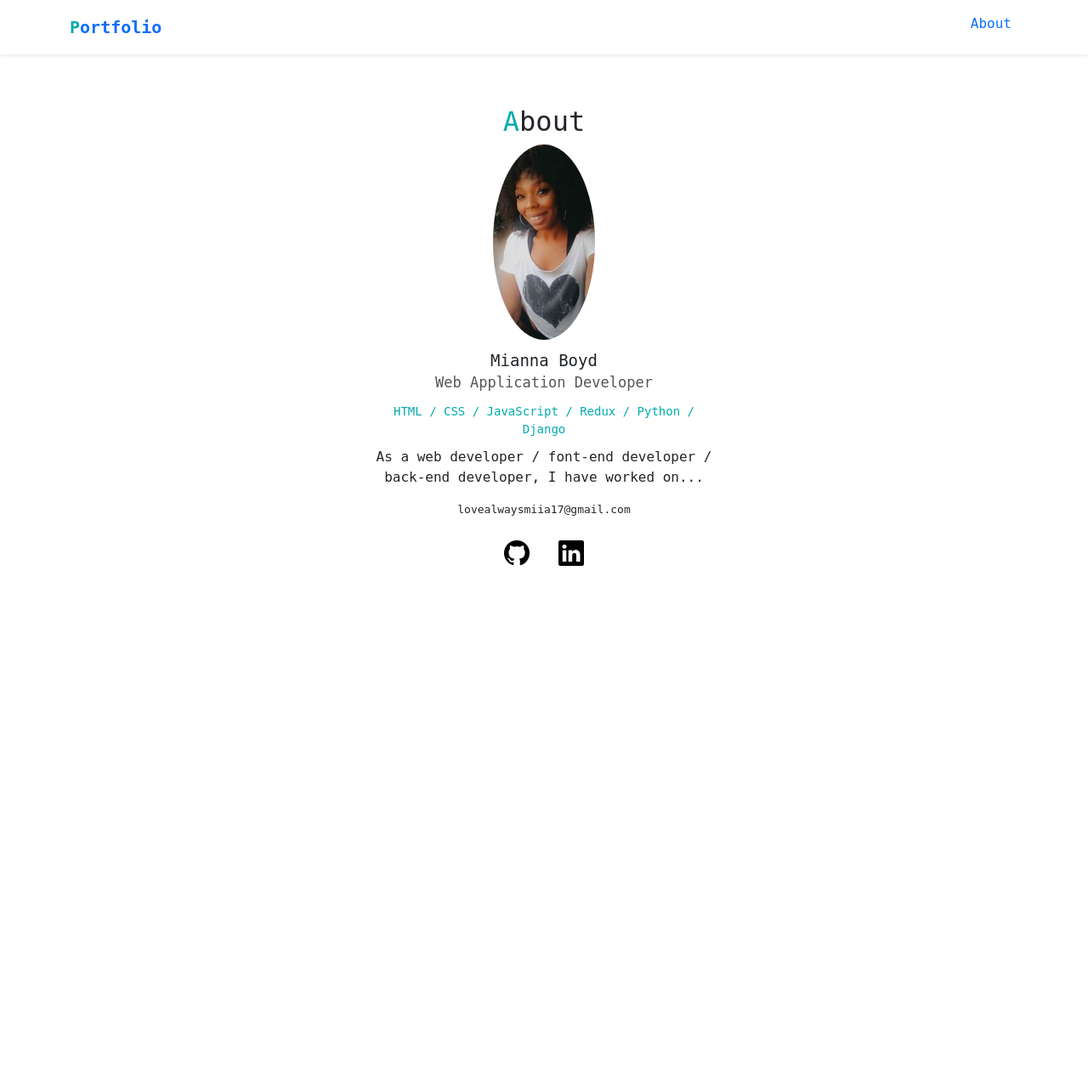
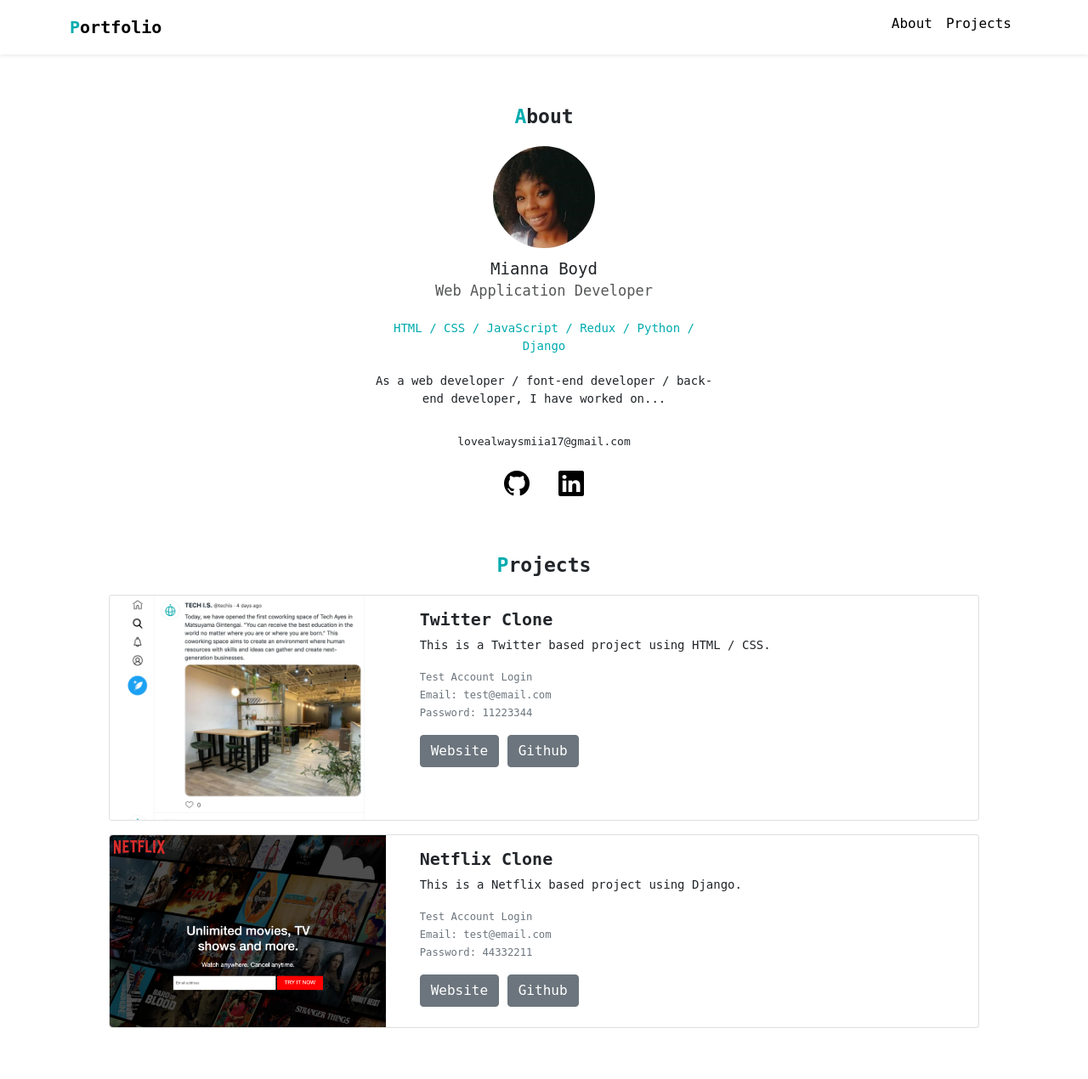
Before and after one commit to Lovemiia17/portfolio, a PHP site: page / in a window 1280 px wide. Shown: the whole page at 85% size. Before the commit the page ends 666 px from the top, so only its background shows below. Run offline with PHP 8.4, Linux system fonts and the light colour scheme; some libraries are stand-ins or nearby versions.

Commit message:
added project cards, replaced img for main photo, small design edits

```diff
--- a/index.html
+++ b/index.html
@@ -33,16 +33,20 @@
             <div class="collapse navbar-collapse" id="navbarToggler"></div>
                 <ul class="navbar-nav ms-auto mb-2 ">
                     <li class="nav-item">
-                        <a class="nav-link font=black" href="#about">About</a>
+                        <a class="nav-link font-black" href="#about">About</a>
+                    </li>
+                    <li class="nav-item">
+                        <a class="nav-link font-black" href="#projects">Projects</a>
                     </li>
                 </ul>
             </div>
         </div>
     </nav>
+</body>
 
     <div id="about">
         <h2><span class="font-primary">A</span>bout</h2>
-        <img src="img/MahmaMiia.jpg">
+        <img src="img/MahmaMiia1.jpg">
         <div class="name">Mianna Boyd</div>
         <div class="vocation">Web Application Developer</div>
         <div class="skills">HTML / CSS / JavaScript / Redux / Python / Django</div>
@@ -55,4 +59,50 @@
             <a href="#"><i class="bi bi-linkedin ms-3"></i></a>
         </div>
     </div>
+    <div id="project">
+        <h2><span class="font-primary">P</span>rojects</h2>
+
+        <div class="card mb-3";>
+            <div class="row">
+                <div class="col-md-4">
+                    <img src="img/project-twitter.png" class="img-fluid rounded-start" alt="Twitter Project">
+                </div>
+                <div class="col-md-8">
+                  <div class="card-body">
+                    <h5 class="card-title">Twitter Clone</h5>
+                    <p class="card-text">This is a Twitter based project using HTML / CSS.</p>
+                    <p class="card-text"><small class="text-muted">
+                        Test Account Login <br>
+                        Email: test@email.com <br>
+                        Password: 11223344
+                    </small></p>
+                    <a href="#" target="_blank" class="btn btn-secondary">Website</a>
+                    <a href="#" target="_blank" class="btn btn-secondary">Github</a>
+                  </div>
+                </div>
+            </div>
+        </div>
+
+        <div class="card mb-3";>
+            <div class="row">
+                <div class="col-md-4">
+                    <img src="img/project-netflix.png" class="img-fluid rounded-start" alt="Netflix Project">
+                </div>
+                <div class="col-md-8">
+                  <div class="card-body">
+                    <h5 class="card-title">Netflix Clone</h5>
+                    <p class="card-text">This is a Netflix based project using Django.</p>
+                    <p class="card-text"><small class="text-muted">
+                        Test Account Login <br>
+                        Email: test@email.com <br>
+                        Password: 44332211
+                    </small></p>
+                    <a href="#" target="_blank" class="btn btn-secondary">Website</a>
+                    <a href="#" target="_blank" class="btn btn-secondary">Github</a>
+                  </div>
+                </div>
+            </div>
+        </div>
+
+    </div>
 </html>
--- a/style.css
+++ b/style.css
@@ -8,6 +8,9 @@
     font-family: "monospace",sans-serif;
 }
 
+.navbar-brand{
+    color:#000;
+}
 .font-primary{
     color: #00abae;
 }
@@ -17,6 +20,19 @@
     font-weight: bold;
 }
 
+p{
+    font-size: 14px;
+}
+
+h2{
+    font-weight: bold;
+    font-size: 23px;
+    margin-bottom: 20px;
+}
+
+a.font-black{
+    color: #000 !important;
+}
 /***********
 
 ABOUT
@@ -32,6 +48,7 @@
 #about img{
     border-radius: 50%;
     width: 120px;
+    height: 120px;
     margin-bottom: 10px;
 }
 
@@ -49,18 +66,42 @@
     font-size: 14px;
     color: #00abae;
     margin-bottom: 10px;
+    margin-top: 20px;
+}
+
+#about p{
+    margin-top: 20px;
 }
 
 #about .email{
     font-size: 13px;
-    margin-top: 14px;
+    margin-top: 30px;
 }
 
 #about .icons{
-    margin-top: 20px;
+    margin-top: 18px;
     font-size: 30px;
 }
 
 #about .icons a{
     color: #000
 }
+
+/************************
+
+PROJECTS
+
+*************************/
+
+#project{
+    margin: 60px auto;
+    width: 80%;
+}
+
+#project h2{
+    text-align: center;
+}
+
+#project .card-title{
+    font-weight: bold;
+}
```
Also changed, not shown: img/MahmaMiia1.jpg (added).
